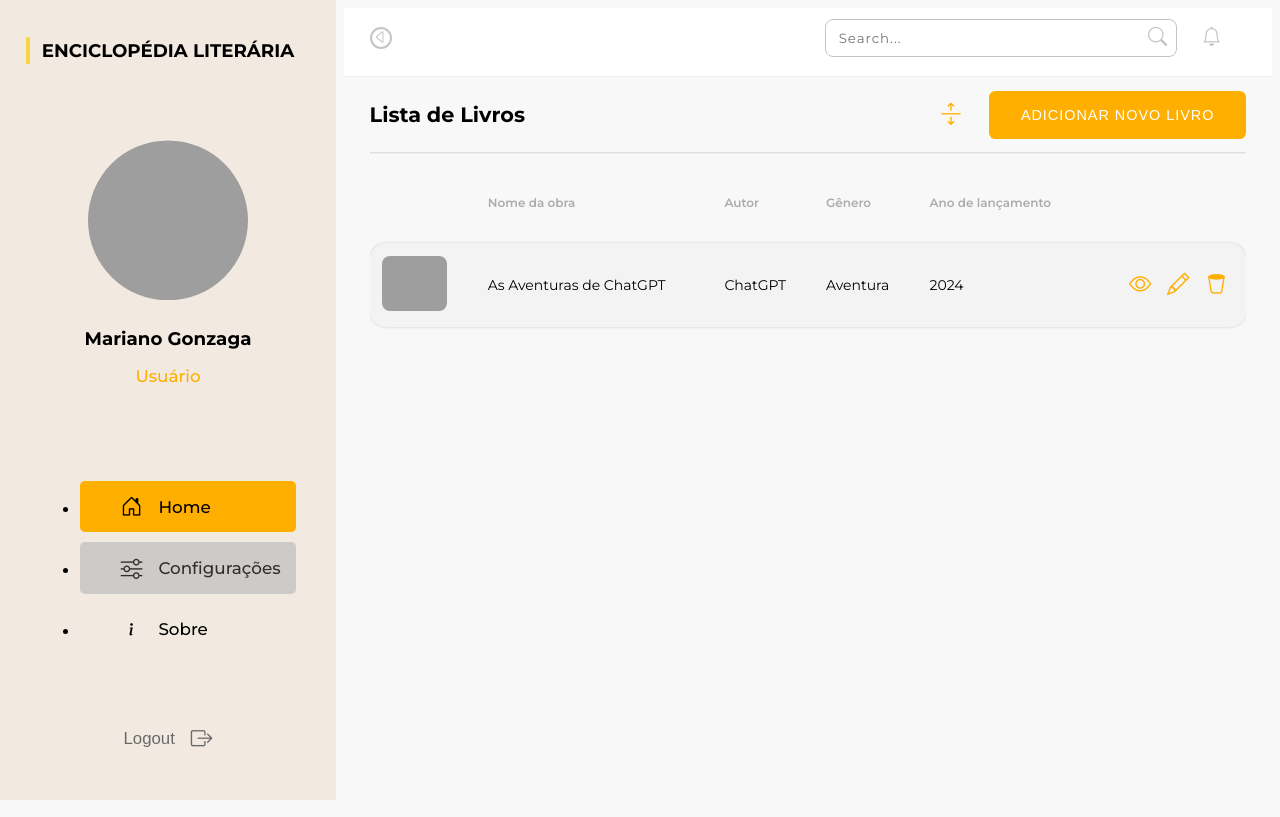
After one commit to gildersonsantos/Seminario-Projeto-Enciclopedia-Literaria, a PHP site: page / in a window 1280 px wide. The commit adds this page. Run offline with PHP 8.4, Linux system fonts and the light colour scheme; some libraries are stand-ins or nearby versions; grey boxes are pictures that could not be loaded.

Commit message:
Atualização de Design

```diff
--- a/css/main-home.css
+++ b/css/main-home.css
@@ -20,7 +20,7 @@ main h2 {
     margin-right: auto;
 }
 
-main button {
+main button, table .group-buttons a {
     color: var(--secondary-color);
     background-color: transparent;
     font-weight: bolder;
@@ -148,11 +148,17 @@ main table td img {
     border-radius: 0.5rem;
 }
 
+main table td.result-none {
+    border-radius: 1rem;
+}
+
 main table .group-buttons {
     text-align: right;
 }
 
-main table .group-buttons button {
+main table .group-buttons a {
+    display: inline-block;
+    text-decoration: none;
     cursor: pointer;
     margin-left: 0.5rem;
     color: var(--secondary-color);
@@ -160,12 +166,11 @@ main table .group-buttons button {
     font-weight: bolder;
     font-size: 1.4rem;
     border: none;
-    height: 2.2rem;
-    width: 2.2rem;
+    padding: 0.5rem;
     border-radius: 50%;
 }
 
-main table .group-buttons button:hover {
+main table .group-buttons a:hover {
     color: var(--white-color);
     background-color: var(--secondary-color);
     box-shadow: 0 0 1px #00000032;
--- /dev/null
+++ b/index.html
@@ -0,0 +1,118 @@
+<!DOCTYPE html>
+<html lang="en">
+
+<head>
+    <meta charset="UTF-8">
+    <meta name="viewport" content="width=device-width, initial-scale=1.0">
+    <title>ADS | Enciclopédia literária</title>
+    <link rel="shortcut icon" href="img/favicon.ico" type="image/x-icon">
+    <link rel="stylesheet" href="css/reset.css">
+    <link rel="stylesheet" href="css/variaveis-body.css">
+    <link rel="stylesheet" href="css/aside.css">
+    <link rel="stylesheet" href="css/header.css">
+    <link rel="stylesheet" href="css/main-home.css">
+    <link rel="stylesheet" href="css/medias-querys.css">
+    <link rel="stylesheet" href="https://cdn.jsdelivr.net/npm/bootstrap-icons@1.11.3/font/bootstrap-icons.min.css">
+</head>
+
+<body>
+    <div class="container">
+        <header>
+            <button class="caret-left"><i class="bi bi-caret-left"></i></button>
+            <form action="" class="form-search">
+                <input type="search" name="search" id="search" placeholder="Search...">
+                <button type="submit"><i class="bi bi-search"></i></button>
+            </form>
+            <div class="container-header-mobile">
+                <h2 class="logo">Enciclopédia literária</h2>
+                <button class="list"><i class="bi bi-list"></i></i></button>
+                <button class="bell"><i class="bi bi-bell"></i></button>
+            </div>
+        </header>
+        <main>
+            <div class="container-main">
+                <h2>Lista de Livros</h2>
+                <button><i class="bi bi-arrows-expand"></i></button>
+                <button class="add-new-libre">Adicionar Novo Livro</button>
+            </div>
+            <hr>
+            <div class="container-table">
+                <table>
+                    <thead>
+                        <tr>
+                            <th></th>
+                            <th>Nome da obra</th>
+                            <th>Autor</th>
+                            <th>Gênero</th>
+                            <th>Ano de lançamento</th>
+                            <th></th>
+                        </tr>
+                    </thead>
+                    <tbody>
+                        <tr>
+                            <td>
+                                <img src="https://images.pexels.com/photos/2379004/pexels-photo-2379004.jpeg?auto=compress&cs=tinysrgb&w=1260&h=750&dpr=2"
+                                alt="Capa do Livro Mariano Gonzaga">
+                            </td>
+                            <td>As Aventuras de ChatGPT</td>
+                            <td>ChatGPT</td>
+                            <td>Aventura</td>
+                            <td>2024</td>
+                            <td>
+                                <div class="group-buttons">
+                                    <button class="view"><i class="bi bi-eye"></i></button>
+                                    <button class="edit"><i class="bi bi-pencil"></i></button>
+                                    <button class="delete"><i class="bi bi-trash2"></i></button>
+                                </div>
+                            </td>
+                        </tr>
+                    </tbody>
+                </table>
+            </div>
+        </main>
+    </div>
+    <aside>
+        <h1 class="logo">Enciclopédia literária</h1>
+        <figure class="profile">
+            <button class="close"><i class="bi bi-x-lg"></i></button>
+            <div class="container-img">
+                <img src="https://images.pexels.com/photos/2379004/pexels-photo-2379004.jpeg?auto=compress&cs=tinysrgb&w=1260&h=750&dpr=2"
+                    alt="Foto de Perfil do Usuário Mariano Gonzaga">
+            </div>
+            <figcaption>
+                <h3>Mariano Gonzaga</h3>
+                <p><strong>Usuário</strong></p>
+            </figcaption>
+        </figure>
+        <nav>
+            <ul class="navbar">
+                <li class="nav-item">
+                    <a href="#" class="nav-link active">
+                        <i class="bi bi-house-door"></i>
+                        <span>Home</span>
+                    </a>
+                </li>
+                <li class="nav-item">
+                    <a href="#" class="nav-link disabled" title="Elemento ainda em desenvolvimento">
+                        <i class="bi bi-sliders"></i>
+                        <span>Configurações</span>
+                    </a>
+                </li>
+                <li class="nav-item">
+                    <a href="pages/sobre.html" class="nav-link">
+                        <i class="bi bi-info"></i>
+                        <span>Sobre</span>
+                    </a>
+                </li>
+            </ul>
+        </nav>
+        <button class="logout">
+            <span>Logout</span>
+            <i class="bi bi-box-arrow-right"></i>
+        </button>
+    </aside>
+    <script src="js/script.js"></script>
+    <script src="js/main-home.js"></script>
+</body>
+
+</html>
--- a/js/script.js
+++ b/js/script.js
@@ -24,3 +24,12 @@ window.addEventListener('scroll', () => {
         window.scrollTo(0, 0);
     }
 });
+
+const searchInput = document.querySelector('.form-search #search');
+const searchForm = document.querySelector('.form-search');
+
+searchInput.addEventListener("blur", () => {
+    if (!searchInput.value) {
+        searchForm.submit(); // Submete o formulário
+    }
+});
--- a/pages/adiciona-livro.php
+++ b/pages/adiciona-livro.php
@@ -38,7 +38,7 @@
                     </div>
                     <div>
                         <label for="ano">Ano de Lançamento:</label>
-                        <input type="number" id="ano" name="ano" min="1800" max="2100" required>
+                        <input type="number" id="ano" name="ano" required>
                     </div>
                     <div>
                         <label for="autor">Nome do Autor:</label>
@@ -55,7 +55,7 @@
                 </div>
                 <div class="descricao">
                     <label for="descricao">Descrição <strong>(máx. 500 caracteres):</strong></label>
-                    <textarea id="descricao" name="descricao" rows="4" maxlength="500" required></textarea>
+                    <textarea id="descricao" name="descricao" rows="4" maxlength="500" ></textarea>
                 </div>
                 <button type="submit">
                     <span class="btn-txt">Adicionar Livro</span>
@@ -80,7 +80,7 @@
         <nav>
             <ul class="navbar">
                 <li class="nav-item">
-                    <a href="../index.php" class="nav-link">
+                    <a href="index.php" class="nav-link">
                         <i class="bi bi-house-door"></i>
                         <span>Home</span>
                     </a>
--- a/pages/deletelivro.php
+++ b/pages/deletelivro.php
@@ -1,6 +1,6 @@
 <?php
     // Obtém a lista de hábitos do banco de dados MySQL
-    $servidor = "localhost";
+    $servidor = "localhost:3308";
     $usuario = "root";
     $senha = "";
     $bancodedados = "livraria";
```
Also changed, not shown: css/main-visualiza-livro.css (+5 -3 lines), pages/editar-livro.php (+5 -5 lines), pages/editlivro.php (+12 -6 lines), pages/index.php (+56 -23 lines), pages/insertlivro.php (+4 -3 lines), pages/visualiza-livro.php (+21 -6 lines), img/dia-mundial-do-livro (1).png.png (added), img/img-padrao.png (added).
